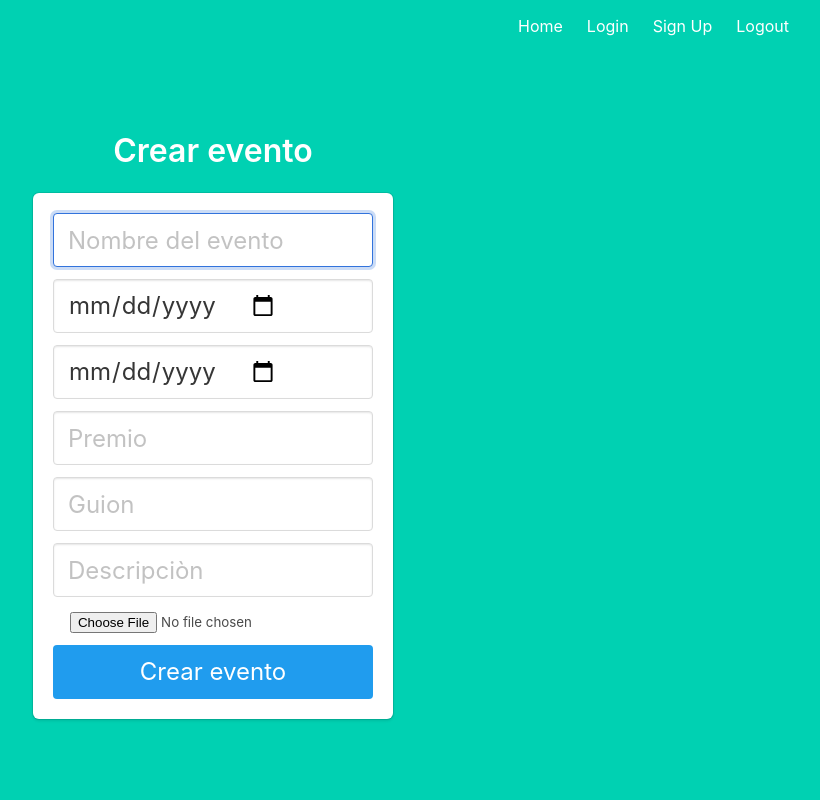
After one commit to CristianMorenoMo/cloud, a Flask app: template proyecto_01/templates/create_contest.html in a window 1280 px wide. The commit adds this page. Shown: the whole page, without its empty margins (427-1247 px from the left). Run offline with Flask 2, Linux system fonts and the light colour scheme; the template is opened without the code that fills it, so the values that code supplies are empty.

Commit message:
template create contest

```diff
--- a/proyecto_01/auth.py
+++ b/proyecto_01/auth.py
@@ -21,7 +21,7 @@ def login_post():
         flash('Please check your login details and try again.')
         return redirect(url_for('auth.login'))
     login_user(user, remember=remember)
-    return redirect(url_for('main.profile'))
+    return redirect(url_for('main.index'))
 
 
 @auth.route('/signup')
--- /dev/null
+++ b/proyecto_01/templates/create_contest.html
@@ -0,0 +1,45 @@
+{% extends "base.html" %}
+{% block content %}
+<div class="column is-4 is-offset-4">
+    <h3 class="title">Crear evento</h3>
+    <div class="box">
+        <form method="POST" action="/create_contest" enctype="multipart/form-data">
+            <div class="field">
+                <div class="control">
+                    <input class="input is-large" type="text" name="namecontest" placeholder="Nombre del evento" autofocus="">
+                </div>
+            </div>
+            <div class="field">
+                <div class="control">
+                    <input class="input is-large" type="date" name="datestart" placeholder="Fecha de inicio" autofocus="">
+                </div>
+            </div>
+            <div class="field">
+                <div class="control">
+                    <input class="input is-large" type="date" name="dateend" placeholder="Fecha de terminaciòn" autofocus="">
+                </div>
+            </div>
+            <div class="field">
+                <div class="control">
+                    <input class="input is-large" type="number" name="award" placeholder="Premio">
+                </div>
+            </div>
+            <div class="field">
+                <div class="control">
+                    <input class="input is-large" type="text" name="dialog" placeholder="Guion">
+                </div>
+            </div>
+            <div class="field">
+                <div class="control">
+                    <input class="input is-large" type="text" name="description" placeholder="Descripciòn">
+                </div>
+            </div>
+            <div class="field">
+                        <input type="file" name="file" >
+            </div>
+            <button class="button is-block is-info is-large is-fullwidth">Crear evento</button>
+        </form>
+    </div>
+
+</div>
+{% endblock %}
--- a/proyecto_01/templates/signup.html
+++ b/proyecto_01/templates/signup.html
@@ -1,3 +1,5 @@
+{% extends "base.html" %}
+{% block content %}
 <div class="column is-4 is-offset-4">
     <h3 class="title">Sign Up</h3>
     <div class="box">
@@ -40,3 +42,4 @@
         </form>
     </div>
 </div>
+{% endblock %}
```
Also changed, not shown: proyecto_01/main.py (+20 -5 lines), proyecto_01/templates/home.html (+24 -3 lines), proyecto_01/templates/home_login.html (+31 -3 lines), mio.png (added), 1 other file.
